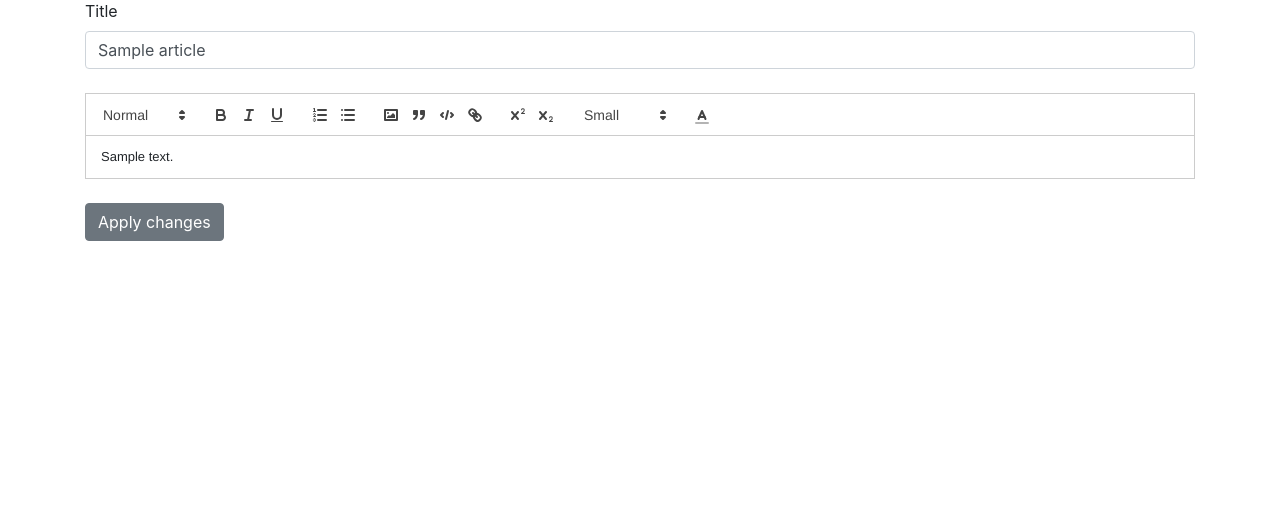
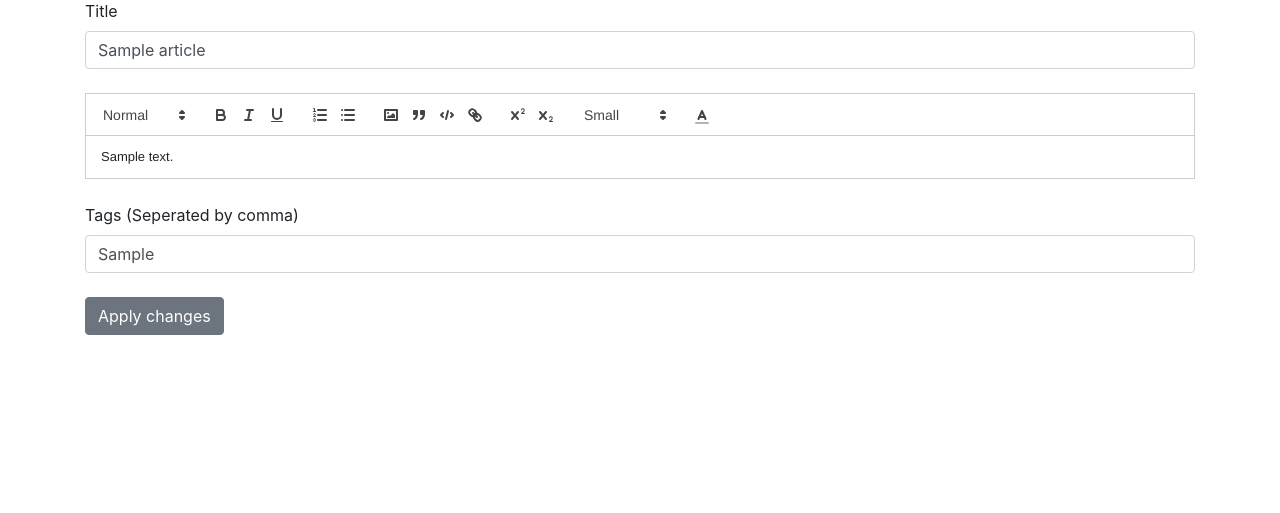
Before and after one commit to compscikaran/dailypress, a Django app: page /authoring/edit/?id=1 in a window 1280 px wide. Shown: the part 236-749 px from the top of the page. Run offline with Django 3.2, Linux system fonts and the light colour scheme; a user stored in the database is signed in; tables that the repository leaves empty hold one stand-in row (values such as "Sample post"); some libraries are stand-ins or nearby versions.

Commit message:
Added Tags support for articles
Signed-off-by: Karan Gupta <gkaran184@gmail.com>

```diff
--- a/authoring/models.py
+++ b/authoring/models.py
@@ -7,6 +7,7 @@ class Article(models.Model):
     header = models.ImageField(upload_to='images/')
     pub_date = models.DateTimeField()
     author = models.ForeignKey(User, on_delete=models.CASCADE)
+    tags = models.TextField(null=True)
 
     class Meta:
         get_latest_by = 'pub_date'
--- a/authoring/views.py
+++ b/authoring/views.py
@@ -16,6 +16,7 @@ def new_article(request):
             article.title = request.POST['title']
             article.content = request.POST['fulltext']
             article.header = request.FILES['header']
+            article.tags = request.POST['tags'] if 'tags' in request.POST.keys() else None
             article.pub_date = timezone.datetime.now()
             article.author = request.user
             article.save()
--- a/presentation/urls.py
+++ b/presentation/urls.py
@@ -1,10 +1,11 @@
 
 from django.urls import path
-from .views import home, search_article, view_article
+from .views import home, search_article, view_article, tag_search
 
 
 urlpatterns = [
     path('', home, name='home'),
     path('search/', search_article, name='search_article'),
     path('detail/', view_article, name='view_article'),
+    path('tags/', tag_search, name='tag_search')
 ]
--- a/templates/authoring/edit.html
+++ b/templates/authoring/edit.html
@@ -14,6 +14,8 @@
                 <div id="editor" class="article">{{ article.content | safe }}</div>
                 <br>
                 <input type="hidden" name="fulltext" id="fulltext"/>
+                <label for="tags">Tags (Seperated by comma)</label>
+                <input type="text" name="tags" class="form-control" id="tags" value="{{ article.tags }}"><br>
                 <button onclick="updateFullText()" class="btn btn-secondary"> Apply changes </button><br><br>
             </form>
         </div>
--- a/templates/authoring/new.html
+++ b/templates/authoring/new.html
@@ -16,6 +16,8 @@
                 <div id="editor" class="article"></div>
                 <br>
                 <input type="hidden" name="fulltext" id="fulltext">
+                <label for="tags">Tags (Seperated by comma)</label>
+                <input type="text" name="tags" class="form-control" id="tags"><br>
                 <button onclick="updateFullText()" class="btn btn-secondary"> Save Article </button><br>
             </form><br>
 
```
Also changed, not shown: presentation/views.py (+14 -1 lines), templates/presentation/detail.html (+13 -0 lines), authoring/migrations/0004_article_tags.py (added), authoring/migrations/0005_auto_20181214_1237.py (added).
